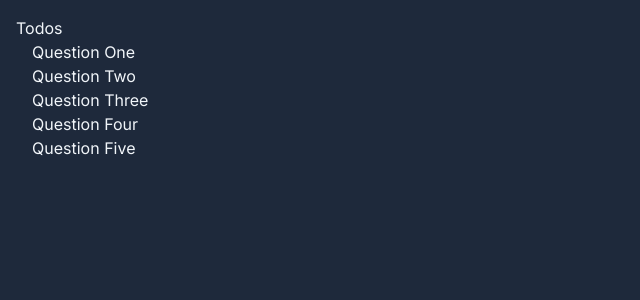
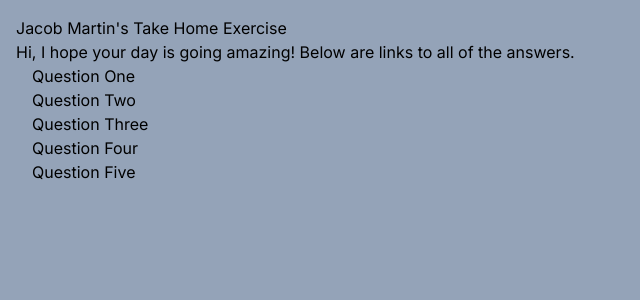
Before and after one commit to Yagudagu/nextjs-vercel-exercise, a Next.js app: page / in a window 1280 px wide. Shown: the top 300 px of the page, without its empty margins (0-640 px from the left). Built offline with nearby package versions, Linux system fonts and the light colour scheme.

Commit message:
cleaning up main page

```diff
--- a/app/layout.tsx
+++ b/app/layout.tsx
@@ -17,7 +17,7 @@ export default function RootLayout({
   return (
     <html lang="en">
       <body
-        className={`${inter.className} bg-slate-800 text-slate-100 container mx-auto p-4`}
+        className={`${inter.className} bg-slate-400 text-grey-800 container mx-auto p-4`}
       >
         {children}
       </body>
--- a/app/page.tsx
+++ b/app/page.tsx
@@ -4,8 +4,12 @@ export default function Home() {
   return (
     <>
       <header>
-        <h1 className="text-2x1">Todos</h1>
+        <h1 className="text-2x1">Jacob Martin's Take Home Exercise</h1>
       </header>{" "}
+      <p>
+        Hi, I hope your day is going amazing! Below are links to all of the
+        answers.
+      </p>
       <ul className="pl-4">
         <li>
           <Link href="/1">Question One</Link>
```
